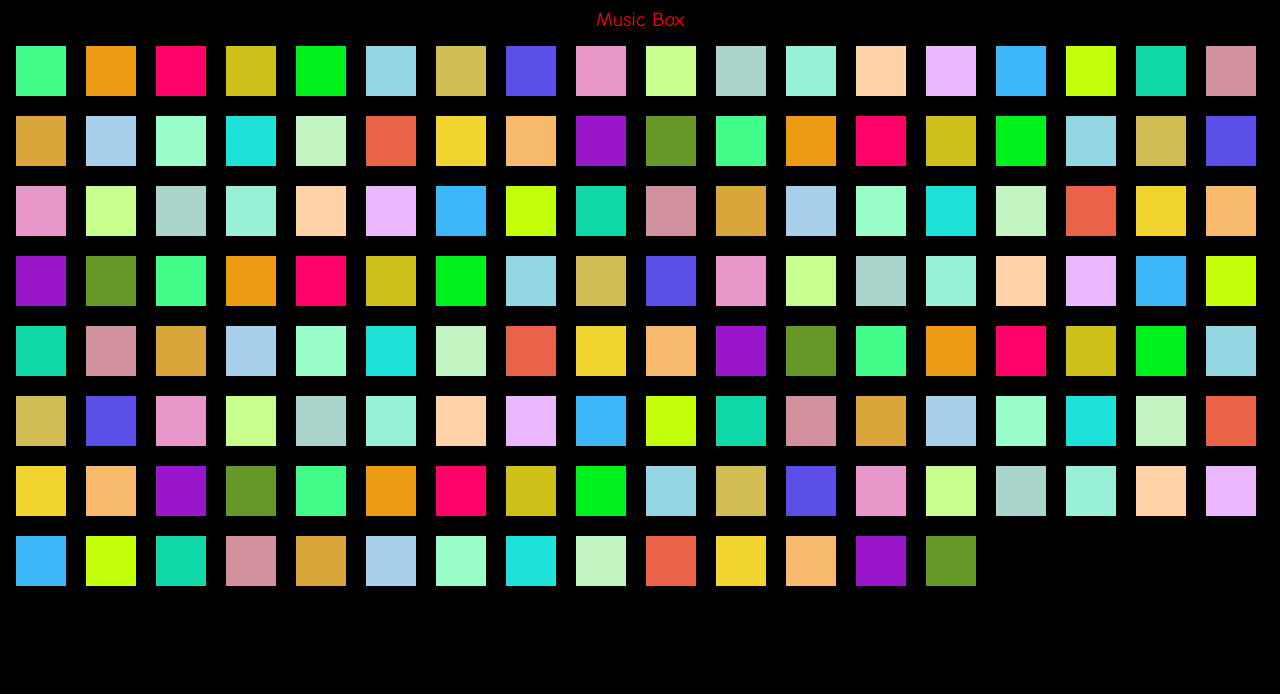
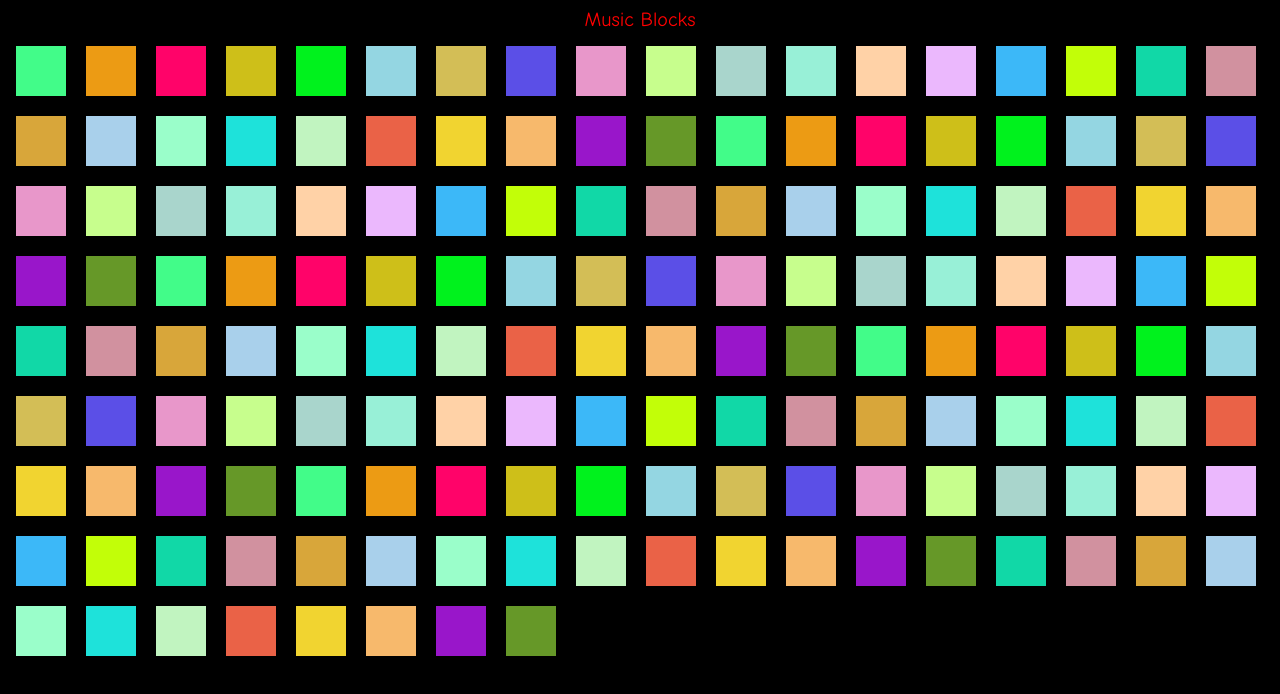
Before and after one commit to Deepak5j/The-Music-Blocks, a plain HTML site: page index.html in a window 1280 px wide. Drawn offline with Linux system fonts and the light colour scheme.

Commit message:
Updated :100:

```diff
--- a/index.html
+++ b/index.html
@@ -24,7 +24,7 @@ ___________________❌________________
         <script type="text/javascript" src="main.js"></script>
 	</head>
 	<body>
-	    <header>Music Box</header>
+	    <header>Music Blocks</header>
 		<section>
 		    <article id="x1" onclick="snd(314,'sin', 'x1')"> </article>
 		    <article id="x2" onclick="snd(314, 'square', 'x2')"> </article>
@@ -207,6 +207,25 @@ ___________________❌________________
 		    <article id="x26" onclick="snd(204, 'square', 'x26')"> </article>
 		    <article id="x27" onclick="snd(204, 'sawtooth', 'x27')"> </article>
 		    <article id="x28" onclick="snd(204, 'triangle', 'x28')"> </article>
+
+
+
+
+
+		    <article id="x17" onclick="snd(2135, 'sin', 'x17')"> </article>
+		    <article id="x18" onclick="snd(2135, 'square', 'x18')"> </article>
+		    <article id="x19" onclick="snd(2135, 'sawtooth', 'x19')"> </article>
+		    <article id="x20" onclick="snd(2135, 'triangle', 'x20')"> </article>
+
+		    <article id="x21" onclick="snd(3144, 'sin', 'x21')"> </article>
+		    <article id="x22" onclick="snd(5144, 'square', 'x22')"> </article>
+		    <article id="x23" onclick="snd(6144, 'sawtooth', 'x23')"> </article>
+		    <article id="x24" onclick="snd(7144, 'triangle', 'x24')"> </article>
+
+		    <article id="x25" onclick="snd(8853, 'sin', 'x25')"> </article>
+		    <article id="x26" onclick="snd(204, 'square', 'x26')"> </article>
+		    <article id="x27" onclick="snd(204, 'sawtooth', 'x27')"> </article>
+		    <article id="x28" onclick="snd(204, 'triangle', 'x28')"> </article>
 		</section>
 	</body>
 </html>
```
